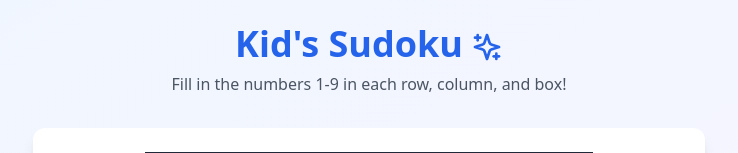
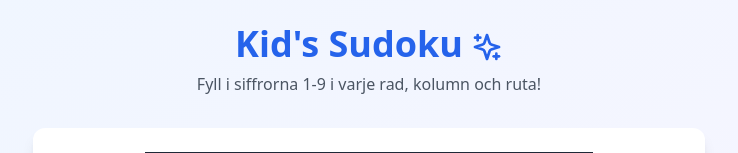
Before and after one commit to corroleaus/kids-sudoku, a React (Vite) app: page / in a window 1280 px wide. Shown: the top 153 px of the page, without its empty margins (271-1009 px from the left). Built offline with nearby package versions, Linux system fonts and the light colour scheme.

Commit message:
feat: Translate instruction text and success message to Swedish

```diff
--- a/src/App.tsx
+++ b/src/App.tsx
@@ -97,7 +97,7 @@ function App() {
             Kid's Sudoku
             <Sparkles className="inline-block ml-2 h-8 w-8" />
           </h1>
-          <p className="text-gray-600">Fill in the numbers 1-9 in each row, column, and box!</p>
+          <p className="text-gray-600">Fyll i siffrorna 1-9 i varje rad, kolumn och ruta!</p>
         </div>
 
         <div className="bg-white rounded-xl shadow-lg p-6 mb-6">
@@ -142,9 +142,9 @@ function App() {
             <div className="bg-white rounded-xl p-8 text-center animate-bounce">
               <Trophy className="h-16 w-16 text-yellow-400 mx-auto mb-4" />
               <h2 className="text-2xl font-bold text-gray-800 mb-4">
-                Congratulations! 🎉
+                Grattis! 🎉
               </h2>
-              <p className="text-gray-600 mb-6">You solved the puzzle!</p>
+              <p className="text-gray-600 mb-6">Du klarade pusslet!</p>
               <button
                 onClick={initializeGame}
                 className="px-6 py-3 bg-blue-500 text-white rounded-lg hover:bg-blue-600 transition-colors"
```
